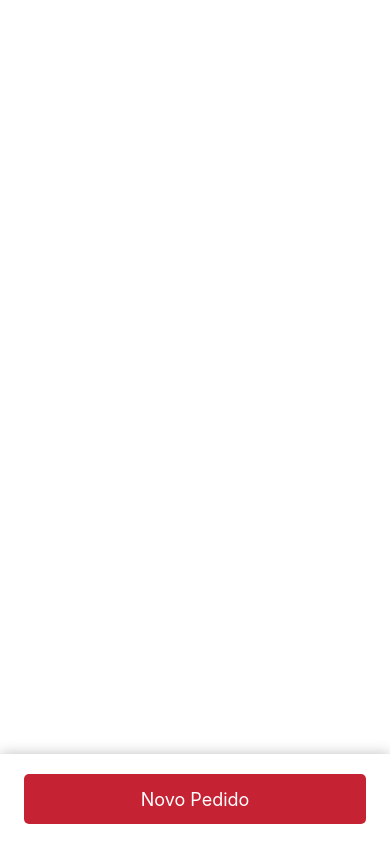
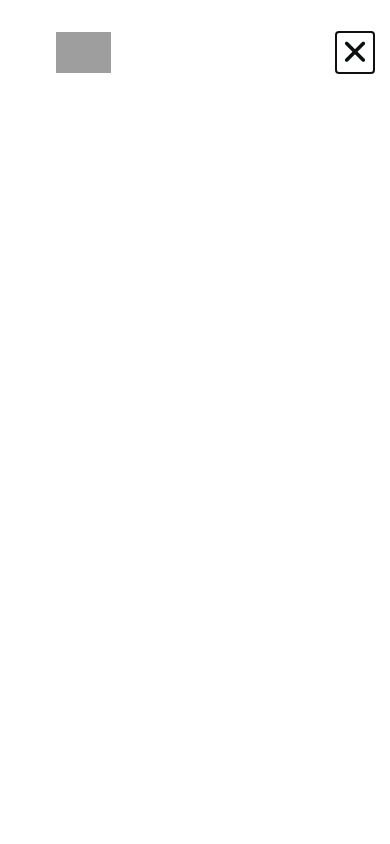
Before and after one commit to fillipeags/myOrders, a React Native app in the folder mobile/: screen / in a window 390 px wide. Built offline with nearby package versions, Linux system fonts and the light colour scheme; grey boxes are pictures that could not be loaded.

Commit message:
set useState modal

```diff
--- a/mobile/src/Home.js
+++ b/mobile/src/Home.js
@@ -1,24 +1,34 @@
-import React from "react";
+import React, { useState } from "react";
 import { Text } from "react-native";
 
 import { Container, Logo, NewOrderContainer } from "./styles/Index";
 
 import Orders from "./components/Orders";
 import Button from "./components/Button";
+import Modal from "./components/Modal";
 
 import logo from "./images/logo.png";
 
 export default function Home() {
+  const [isModalOpened, setIsModalOpened] = useState(true);
+
+  function handleToggleModal() {
+    setIsModalOpened((prevState) => !prevState);
+  }
+
   return (
     <Container>
       <Logo source={logo} resizeMode="contain" />
 
       <Orders />
+
       <NewOrderContainer>
-        <Button>
+        <Button onPress={handleToggleModal}>
           <Button.Label>Novo Pedido</Button.Label>
         </Button>
       </NewOrderContainer>
+
+      <Modal visible={isModalOpened} onClose={handleToggleModal} />
     </Container>
   );
 }
--- /dev/null
+++ b/mobile/src/components/Modal/index.js
@@ -0,0 +1,26 @@
+import React from "react";
+import { Modal as RNModal, TouchableOpacity } from "react-native";
+import { Container, Header, Logo } from "./styles";
+import { Ionicons } from "@expo/vector-icons";
+
+import logo from "../../images/logo.png";
+
+export default function Modal({ visible, onClose }) {
+  return (
+    <RNModal
+      visible={visible}
+      transparent={false}
+      animationType="slide"
+      onRequestClose={onClose}
+    >
+      <Container>
+        <Header>
+          <Logo source={logo} resizeMode="contain" />
+          <TouchableOpacity onPress={onClose}>
+            <Ionicons name="ios-close" size={38} color="#0A100d" />
+          </TouchableOpacity>
+        </Header>
+      </Container>
+    </RNModal>
+  );
+}
--- /dev/null
+++ b/mobile/src/components/Modal/styles.js
@@ -0,0 +1,18 @@
+import styled from "styled-components/native";
+
+export const Container = styled.SafeAreaView`
+  flex: 1;
+  background: #fff;
+`;
+
+export const Header = styled.View`
+  width: 100%;
+  padding: 0 16px;
+  flex-direction: row;
+  justify-content: space-between;
+  margin-top: 32px;
+`;
+
+export const Logo = styled.Image`
+  width: 135px;
+`;
```
